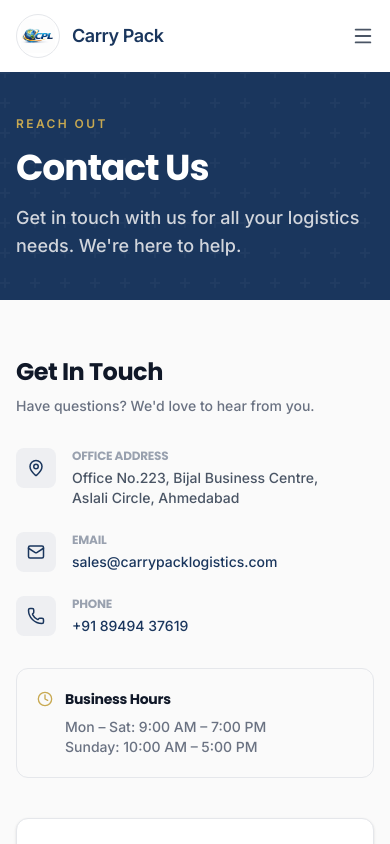
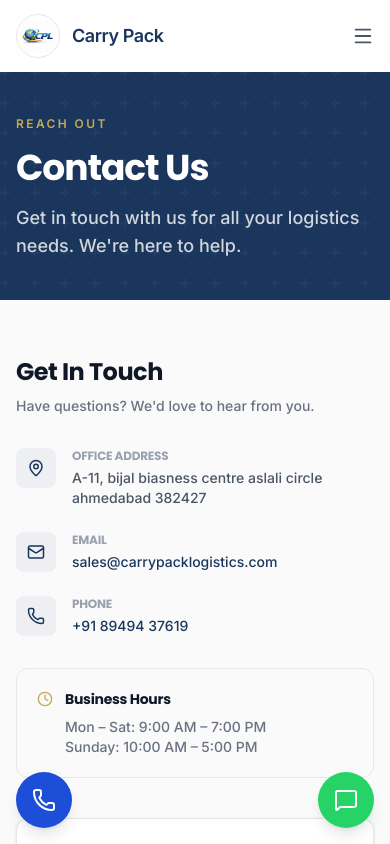
Before and after one commit to amrahulsaini/carrypacklogistics, a Next.js app: page /contact in a window 390 px wide. Shown: the top 844 px of the page. Built offline with nearby package versions, Linux system fonts and the light colour scheme.

Commit message:
feat: add fixed WhatsApp and phone corner buttons + update address text

```diff
--- a/app/components/Footer.tsx
+++ b/app/components/Footer.tsx
@@ -92,7 +92,7 @@
               <li className="flex items-start space-x-3">
                 <MapPin size={16} className="text-[#c8a951] mt-0.5 flex-shrink-0" />
                 <span className="text-sm text-gray-400 leading-relaxed">
-                  Office No.223, Bijal Business Centre, Aslali Circle, Ahmedabad
+                  A-11, bijal biasness centre aslali circle ahmedabad 382427
                 </span>
               </li>
               <li className="flex items-center space-x-3">
--- a/app/contact/page.tsx
+++ b/app/contact/page.tsx
@@ -62,7 +62,7 @@
                   {
                     icon: MapPin,
                     title: 'Office Address',
-                    content: <span>Office No.223, Bijal Business Centre,<br />Aslali Circle, Ahmedabad</span>
+                    content: <span>A-11, bijal biasness centre aslali circle ahmedabad 382427</span>
                   },
                   {
                     icon: Mail,
--- a/app/layout.tsx
+++ b/app/layout.tsx
@@ -4,6 +4,7 @@
 import Navbar from "./components/Navbar";
 import Footer from "./components/Footer";
 import NavigationProgress from "./components/NavigationProgress";
+import { Phone, MessageSquare } from 'lucide-react';
 
 const inter = Inter({
   variable: "--font-inter",
@@ -43,6 +44,28 @@
           {children}
         </main>
         <Footer />
+
+        <div className="fixed bottom-4 right-4 z-50">
+          <a
+            href="https://wa.me/918949437619?text=Hello%20Carry%20Pack%20Logistics"
+            target="_blank"
+            rel="noopener noreferrer"
+            className="flex items-center justify-center w-14 h-14 rounded-full bg-[#25D366] text-white shadow-lg hover:scale-105 transition-transform"
+            aria-label="WhatsApp chat"
+          >
+            <MessageSquare size={24} />
+          </a>
+        </div>
+
+        <div className="fixed bottom-4 left-4 z-50">
+          <a
+            href="tel:+918949437619"
+            className="flex items-center justify-center w-14 h-14 rounded-full bg-[#1d4ed8] text-white shadow-lg hover:scale-105 transition-transform"
+            aria-label="Call us"
+          >
+            <Phone size={24} />
+          </a>
+        </div>
       </body>
     </html>
   );
```
